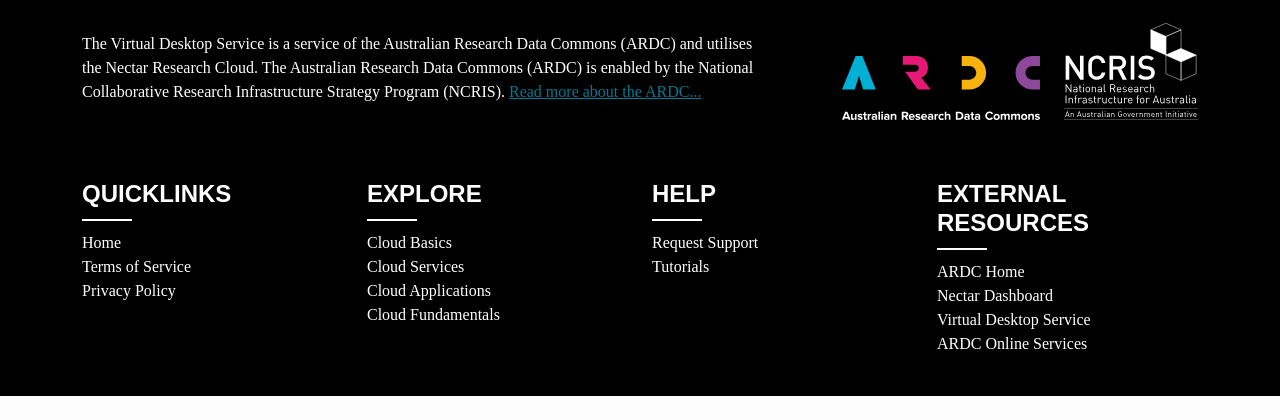
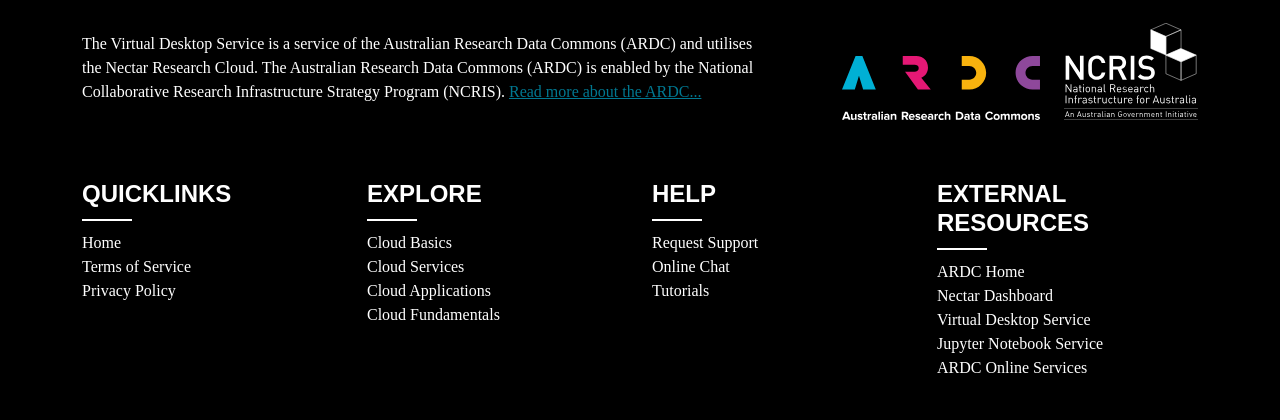
Before and after one commit to NeCTAR-RC/bumblebee, a Django app: page /about/ in a window 1280 px wide. Shown: the part 2159-2579 px from the top of the page. Before the commit the page ends 2555 px from the top, so only its background shows below. Run offline with Django 3.2, Linux system fonts and the light colour scheme; style sheets or scripts are compiled from the project's sources; parts of the project's set-up code (start-up, migrations or seed data) failed here and were passed over; some libraries are stand-ins or nearby versions; some web fonts are replaced.

Commit message:
Added Jupyter service and online chat to footer links.
Change-Id: I9d29342d888e01197235728e95e4a2f4e5693104

```diff
--- a/researcher_workspace/templates/common/base.html
+++ b/researcher_workspace/templates/common/base.html
@@ -165,6 +165,7 @@
             <h4>Help</h4>
             <ul class="list-unstyled">
               <li><a href="http://support.nectar.org.au/support/tickets/new" target="_blank">Request Support</a></li>
+              <li><a href="https://support.ehelp.edu.au/support/home#chat">Online Chat</a></li>
               <li><a href="https://tutorials.rc.nectar.org.au">Tutorials</a></li>
             </ul>
           </div>
@@ -174,6 +175,7 @@
               <li><a href="https://ardc.edu.au/">ARDC Home</a></li>
               <li><a href="https://dashboard.rc.nectar.org.au/">Nectar Dashboard</a></li>
               <li><a href="https://desktop.rc.nectar.org.au/">Virtual Desktop Service</a></li>
+              <li><a href="https://jupyterhub.rc.nectar.org.au/">Jupyter Notebook Service</a></li>
               <li><a href="https://ardc.edu.au/services/">ARDC Online Services</a></li>
             </ul>
           </div>
```
